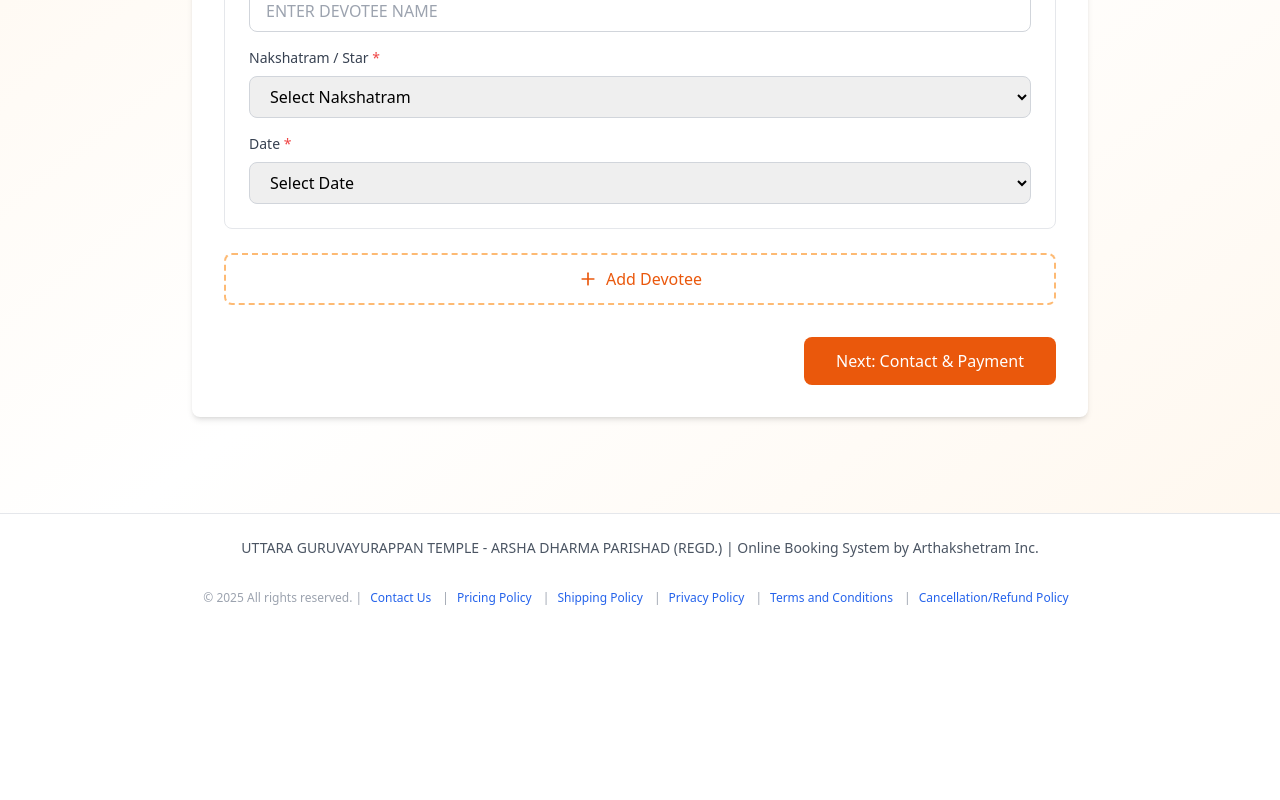
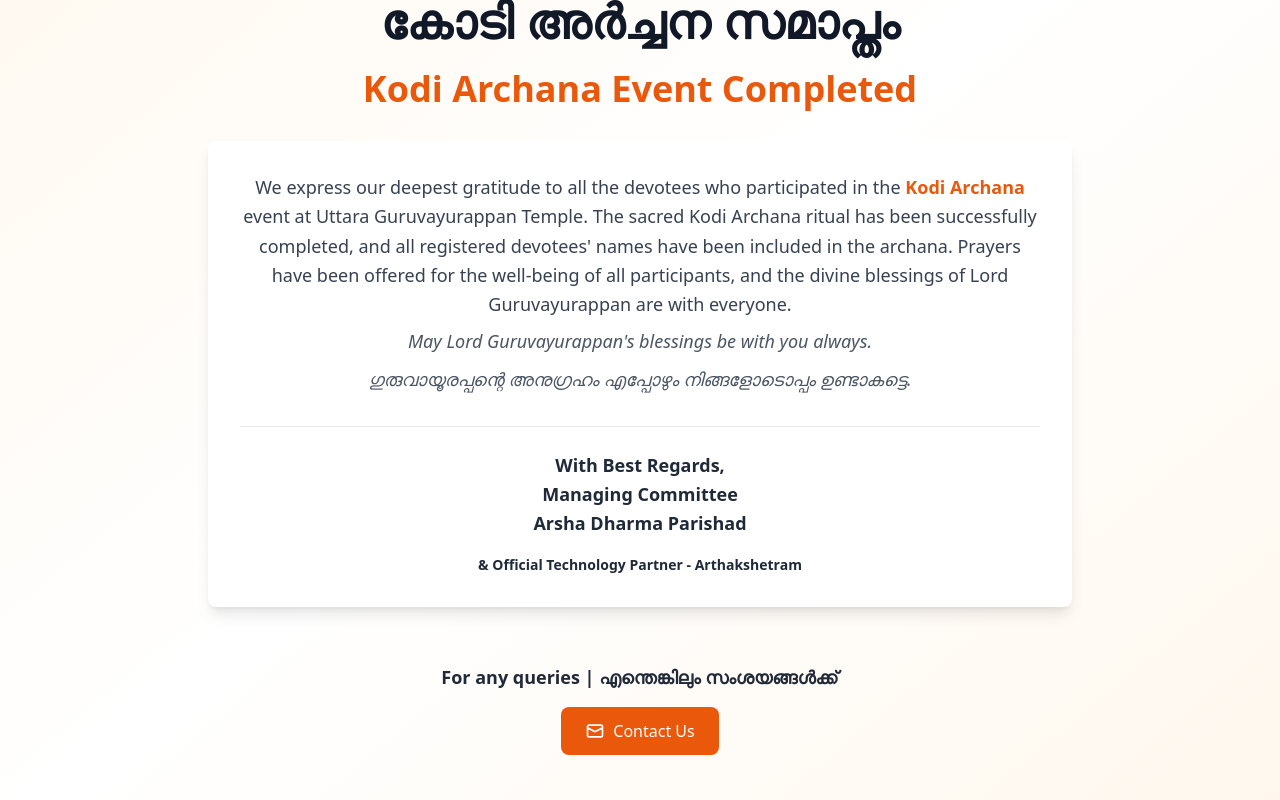
Before and after one commit to iamabhishekaravind/kodi-archana, a React (Vite) app: page / in a window 1280 px wide. Shown: the part 380-1180 px from the top of the page. Before the commit the page ends 994 px from the top, so only its background shows below. Built offline with nearby package versions, Linux system fonts and the light colour scheme.

Commit message:
Thank You Kodi Archana

```diff
--- a/src/App.tsx
+++ b/src/App.tsx
@@ -3,6 +3,7 @@ import { BrowserRouter as Router, Routes, Route, Link } from 'react-router-dom';
 import { Step1DevoteeDetails } from './components/Step1DevoteeDetails';
 import { Step2ContactPayment } from './components/Step2ContactPayment';
 import { Step3Confirmation } from './components/Step3Confirmation';
+import { ThankYouPage } from './components/ThankYouPage';
 import { initiateRazorpayPayment } from './utils/razorpay';
 import { Devotee, ContactInfo, BookingData } from './types';
 
@@ -169,7 +170,8 @@ function App() {
         </header>
 
         <Routes>
-          <Route path="/" element={<BookingFlow />} />
+          <Route path="/" element={<ThankYouPage />} />
+          <Route path="/booking" element={<BookingFlow />} />
           <Route path="/contact-us" element={<ContactUs />} />
           <Route path="/pricing-policy" element={<PricingPolicy />} />
           <Route path="/shipping-policy" element={<ShippingPolicy />} />
--- /dev/null
+++ b/src/components/ThankYouPage.tsx
@@ -0,0 +1,78 @@
+import { Link } from 'react-router-dom';
+
+export function ThankYouPage() {
+  return (
+    <div className="min-h-screen bg-gradient-to-br from-orange-50 via-white to-orange-50">
+
+
+      {/* Main Content */}
+      <main className="max-w-4xl mx-auto px-4 py-16">
+        <div className="text-center">
+          {/* Thank You Logo */}
+          <div className="mx-auto w-32 h-32 mb-8 flex items-center justify-center">
+            <img
+              src="/logo.png"
+              alt="Uttara Guruvayurappan Temple Logo"
+              className="w-50 h-50 object-contain"
+            />
+          </div>
+
+          {/* Main Heading */}
+          <h1 className="text-4xl md:text-5xl font-bold text-gray-900 mb-6">
+            കോടി അർച്ചന സമാപ്തം
+          </h1>
+          <h2 className="text-3xl md:text-4xl font-bold text-orange-600 mb-8">
+            Kodi Archana Event Completed
+          </h2>
+
+          {/* Thank You Message */}
+          <div className="bg-white rounded-lg shadow-lg p-8 mb-8">
+            <div className="text-lg text-gray-700 leading-relaxed">
+              <p>
+                We express our deepest gratitude to all the devotees who participated in the
+                <span className="font-semibold text-orange-600"> Kodi Archana </span>
+                event at Uttara Guruvayurappan Temple. The sacred Kodi Archana ritual has been successfully completed,
+                and all registered devotees' names have been included in the archana. Prayers have been offered for
+                the well-being of all participants, and the divine blessings of Lord Guruvayurappan are with everyone. </p>
+                <p className="text-gray-600 italic mt-2">
+                May Lord Guruvayurappan's blessings be with you always.
+              </p>
+              <p className="text-gray-600 italic mt-2">
+                ഗുരുവായൂരപ്പന്റെ അനുഗ്രഹം എപ്പോഴും നിങ്ങളോടൊപ്പം ഉണ്ടാകട്ടെ.
+              </p>
+
+              <div className="mt-8 pt-6 border-t border-gray-200">
+                <p className="font-semibold text-gray-800">
+                  With Best Regards,<br />
+                  Managing Committee<br />
+                  Arsha Dharma Parishad
+                </p>
+                <p className="mt-4 text-sm font-semibold text-gray-800">
+                  & Official Technology Partner - Arthakshetram
+                </p>
+              </div>
+            </div>
+          </div>
+
+          {/* Contact Information */}
+          <div className=" rounded-lg p-6">
+            <h4 className="text-lg font-semibold text-gray-800 mb-4">
+              For any queries | എന്തെങ്കിലും സംശയങ്ങൾക്ക്
+            </h4>
+            <Link
+              to="/contact-us"
+              className="inline-flex items-center px-6 py-3 bg-orange-600 text-white font-medium rounded-lg hover:bg-orange-700 transition-colors"
+            >
+              <svg className="w-5 h-5 mr-2" fill="none" stroke="currentColor" viewBox="0 0 24 24">
+                <path strokeLinecap="round" strokeLinejoin="round" strokeWidth={2} d="M3 8l7.89 4.26a2 2 0 002.22 0L21 8M5 19h14a2 2 0 002-2V7a2 2 0 00-2-2H5a2 2 0 00-2 2v10a2 2 0 002 2z" />
+              </svg>
+              Contact Us
+            </Link>
+          </div>
+        </div>
+      </main>
+
+
+    </div>
+  );
+}
--- /dev/null
+++ b/src/components/VisitorCounter.tsx
@@ -0,0 +1,90 @@
+import { useState, useEffect } from 'react';
+
+interface VisitorCounterProps {
+  className?: string;
+}
+
+export function VisitorCounter({ className = '' }: VisitorCounterProps) {
+  const [visitorCount, setVisitorCount] = useState<number>(0);
+  const [loading, setLoading] = useState<boolean>(true);
+
+  useEffect(() => {
+    const fetchAndIncrementVisitorCount = async () => {
+      try {
+        // Replace with your Cloudflare Worker URL
+        const WORKER_URL = 'https://your-worker.your-subdomain.workers.dev/visitor-count';
+
+        // Call your Cloudflare Worker to increment and get visitor count
+        const response = await fetch(WORKER_URL, {
+          method: 'POST',
+          headers: {
+            'Content-Type': 'application/json',
+          },
+          body: JSON.stringify({
+            action: 'increment',
+            timestamp: new Date().toISOString(),
+          }),
+        });
+
+        if (response.ok) {
+          const data = await response.json();
+          setVisitorCount(data.count || 1);
+        } else {
+          console.warn('Failed to fetch visitor count from worker');
+          setVisitorCount(1);
+        }
+      } catch (error) {
+        console.error('Error fetching visitor count:', error);
+        setVisitorCount(1);
+      } finally {
+        setLoading(false);
+      }
+    };
+
+    fetchAndIncrementVisitorCount();
+  }, []);
+
+  const formatNumber = (num: number): string => {
+    return num.toLocaleString();
+  };
+
+  if (loading) {
+    return (
+      <div className={`flex items-center justify-center space-x-2 ${className}`}>
+        <div className="text-gray-500 text-xs">
+          <span className="inline-block w-2 h-2 bg-gray-400 rounded-full animate-pulse"></span>
+          <span className="ml-2">Loading visitor count...</span>
+        </div>
+      </div>
+    );
+  }
+
+  return (
+    <div className={`flex items-center justify-center space-x-2 ${className}`}>
+      <div className="flex items-center space-x-1 text-gray-500 text-xs">
+        <svg
+          className="w-4 h-4"
+          fill="none"
+          stroke="currentColor"
+          viewBox="0 0 24 24"
+        >
+          <path
+            strokeLinecap="round"
+            strokeLinejoin="round"
+            strokeWidth={2}
+            d="M15 12a3 3 0 11-6 0 3 3 0 016 0z"
+          />
+          <path
+            strokeLinecap="round"
+            strokeLinejoin="round"
+            strokeWidth={2}
+            d="M2.458 12C3.732 7.943 7.523 5 12 5c4.478 0 8.268 2.943 9.542 7-1.274 4.057-5.064 7-9.542 7-4.477 0-8.268-2.943-9.542-7z"
+          />
+        </svg>
+        <span>
+          Visitors: <span className="font-semibold text-gray-600">{formatNumber(visitorCount)}</span>
+        </span>
+      </div>
+    </div>
+  );
+}
```
